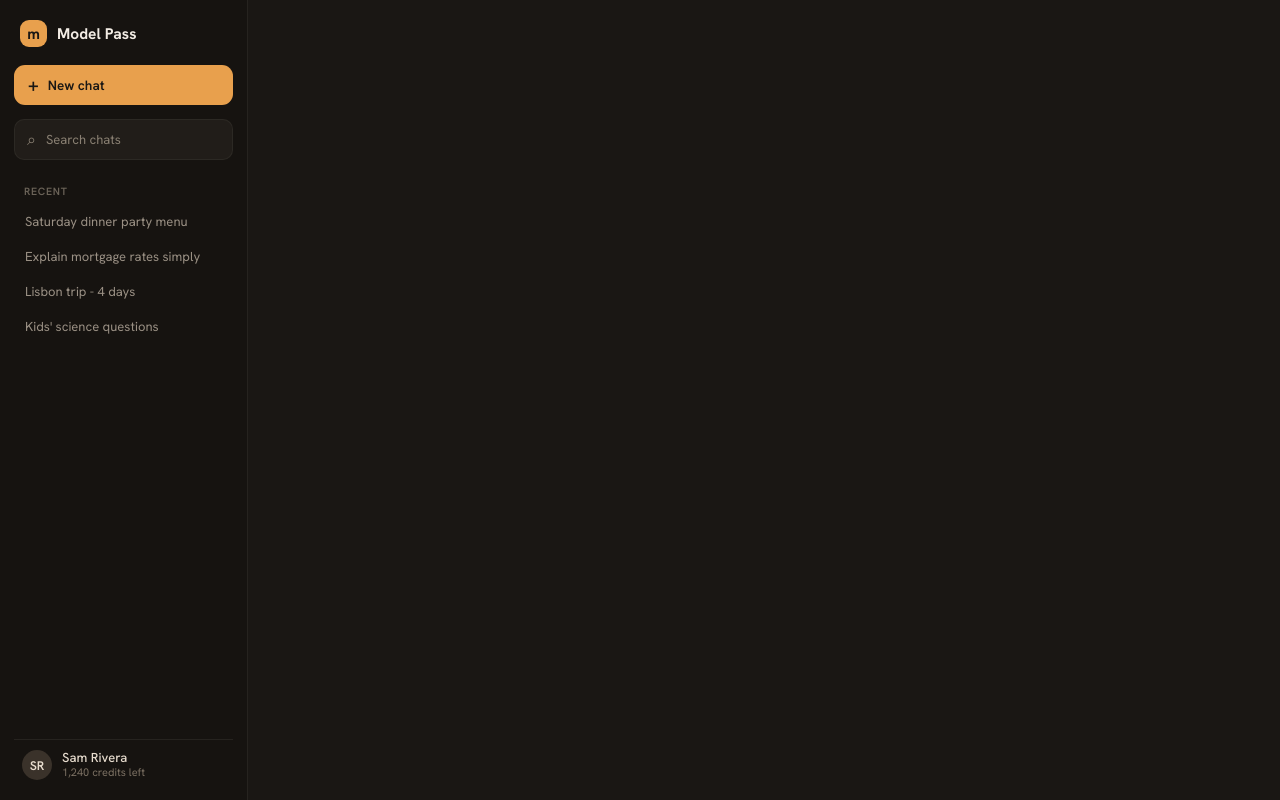
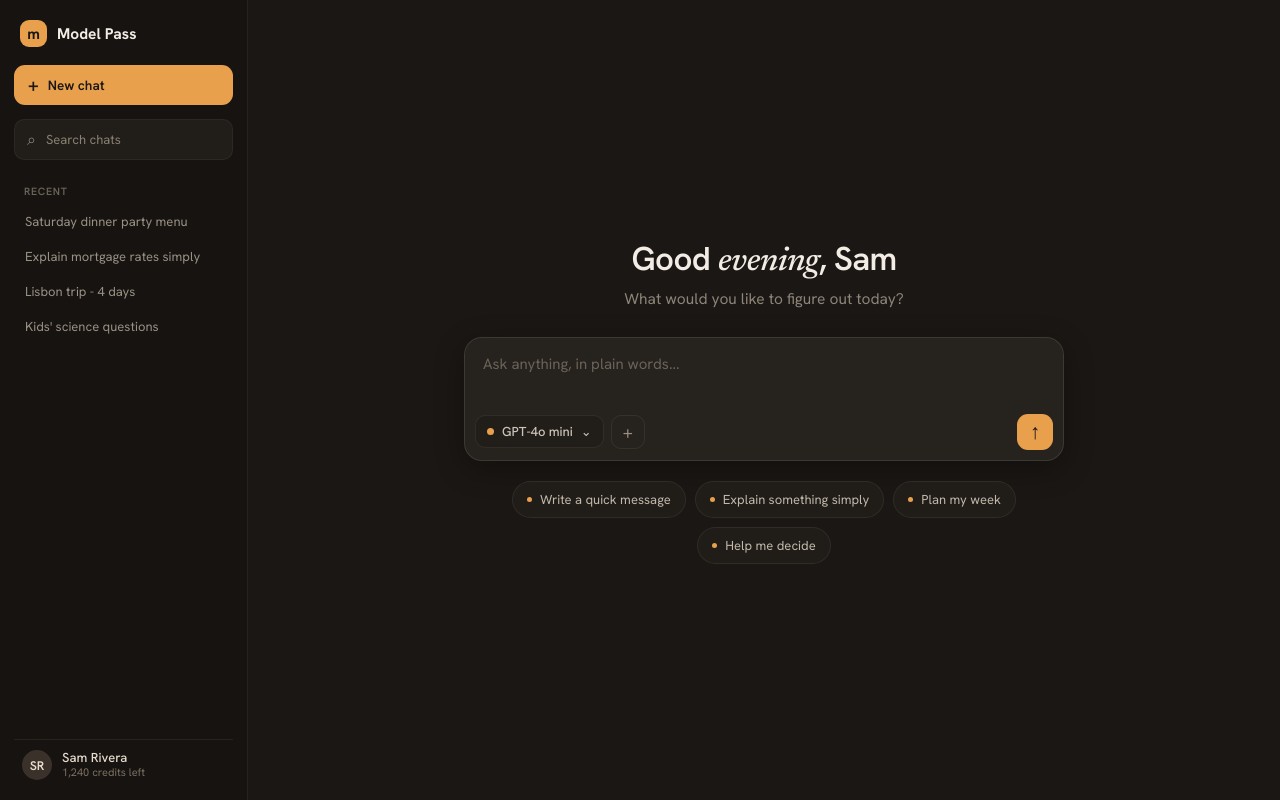
Before and after one commit to TroyOwens0493/modelPassFrontEnd, a Svelte app: page /chat in a window 1280 px wide. Built offline with nearby package versions, Linux system fonts and the light colour scheme.

Commit message:
chat welcome page

```diff
--- a/src/chat/Chat.svelte
+++ b/src/chat/Chat.svelte
@@ -0,0 +1,20 @@
+<script lang="ts">
+    import MessageInput from "./MessageInput.svelte";
+    import "./chat.css";
+</script>
+
+<section class="chat-welcome" aria-label="New chat">
+    <div class="welcome-content">
+        <h1>Good <span>evening</span>, Sam</h1>
+        <p>What would you like to figure out today?</p>
+
+        <MessageInput />
+
+        <div class="suggestions" aria-label="Suggestions">
+            <button type="button"><span></span>Write a quick message</button>
+            <button type="button"><span></span>Explain something simply</button>
+            <button type="button"><span></span>Plan my week</button>
+            <button type="button"><span></span>Help me decide</button>
+        </div>
+    </div>
+</section>
--- a/src/chat/MessageInput.svelte
+++ b/src/chat/MessageInput.svelte
@@ -0,0 +1,27 @@
+<script lang="ts">
+    let { placeholder = "Ask anything, in plain words..." } = $props<{
+        placeholder?: string;
+    }>();
+</script>
+
+<div class="message-input">
+    <textarea aria-label="Message" {placeholder}></textarea>
+
+    <div class="composer-actions">
+        <div class="composer-left">
+            <button class="model-pill" type="button" aria-label="Selected model">
+                <span class="model-dot" aria-hidden="true"></span>
+                GPT-4o mini
+                <span aria-hidden="true">⌄</span>
+            </button>
+
+            <button class="icon-button" type="button" aria-label="Attach file">
+                +
+            </button>
+        </div>
+
+        <button class="send-button" type="button" aria-label="Send message">
+            ↑
+        </button>
+    </div>
+</div>
--- a/src/chat/chat.css
+++ b/src/chat/chat.css
@@ -0,0 +1,170 @@
+.chat-welcome {
+  width: 100%;
+  min-height: calc(100vh - 64px);
+  display: grid;
+  place-items: center;
+  padding: 24px;
+}
+
+.welcome-content {
+  width: min(100%, 600px);
+  display: flex;
+  flex-direction: column;
+  align-items: center;
+}
+
+.welcome-content h1 {
+  margin: 0 0 8px;
+  color: #f2ece4;
+  font-size: 33px;
+  font-weight: 600;
+  letter-spacing: -0.02em;
+  text-align: center;
+}
+
+.welcome-content h1 span {
+  font-family: "Newsreader", serif;
+  font-style: italic;
+  font-weight: 500;
+}
+
+.welcome-content p {
+  margin: 0 0 28px;
+  color: var(--muted);
+  font-size: 15.5px;
+  text-align: center;
+}
+
+.message-input {
+  width: 100%;
+  overflow: hidden;
+  border: 1px solid rgba(255, 240, 220, 0.1);
+  border-radius: 18px;
+  background: #26221e;
+  box-shadow: 0 8px 30px rgba(0, 0, 0, 0.3);
+}
+
+.message-input textarea {
+  width: 100%;
+  min-height: 68px;
+  resize: none;
+  display: block;
+  padding: 16px 18px 8px;
+  border: 0;
+  outline: 0;
+  background: transparent;
+  color: #f2ece4;
+  font: inherit;
+  font-size: 15px;
+}
+
+.message-input textarea::placeholder {
+  color: #6b6358;
+  opacity: 1;
+}
+
+.composer-actions,
+.composer-left {
+  display: flex;
+  align-items: center;
+}
+
+.composer-actions {
+  justify-content: space-between;
+  padding: 8px 10px 10px;
+}
+
+.composer-left {
+  gap: 7px;
+}
+
+.model-pill,
+.icon-button,
+.send-button {
+  border: 0;
+  font: inherit;
+}
+
+.model-pill {
+  display: flex;
+  align-items: center;
+  gap: 8px;
+  padding: 7px 11px;
+  border: 1px solid rgba(255, 240, 220, 0.07);
+  border-radius: 10px;
+  background: var(--input);
+  color: var(--soft);
+  font-size: 13px;
+  font-weight: 500;
+}
+
+.model-dot {
+  width: 7px;
+  height: 7px;
+  border-radius: 50%;
+  background: var(--accent);
+}
+
+.icon-button,
+.send-button {
+  display: grid;
+  place-items: center;
+}
+
+.icon-button {
+  width: 34px;
+  height: 34px;
+  border: 1px solid rgba(255, 240, 220, 0.07);
+  border-radius: 10px;
+  background: transparent;
+  color: #9a9084;
+  font-size: 18px;
+}
+
+.send-button {
+  width: 36px;
+  height: 36px;
+  border-radius: 11px;
+  background: var(--accent);
+  color: #1a1714;
+  font-size: 21px;
+  line-height: 1;
+}
+
+.suggestions {
+  display: flex;
+  flex-wrap: wrap;
+  justify-content: center;
+  gap: 9px;
+  margin-top: 20px;
+}
+
+.suggestions button {
+  display: flex;
+  align-items: center;
+  gap: 8px;
+  padding: 9px 14px;
+  border: 1px solid rgba(255, 240, 220, 0.07);
+  border-radius: 999px;
+  background: var(--panel);
+  color: #c2b8ab;
+  font: inherit;
+  font-size: 13px;
+}
+
+.suggestions span {
+  width: 5px;
+  height: 5px;
+  border-radius: 50%;
+  background: var(--accent);
+}
+
+@media (max-width: 720px) {
+  .chat-welcome {
+    min-height: 520px;
+  }
+
+  .welcome-content h1 {
+    font-size: 28px;
+  }
+}
```
